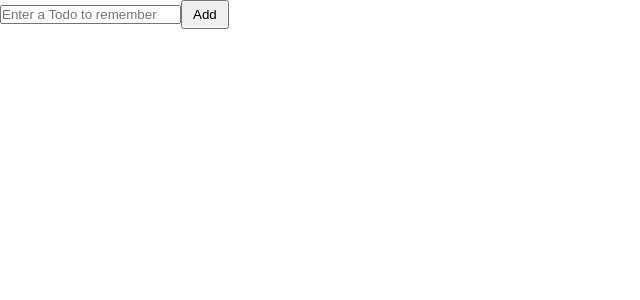
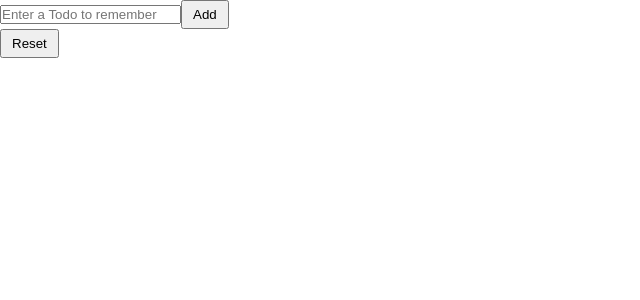
Before and after one commit to metehandoenmez/react-exercises, a React (Create React App) app: page / in a window 1280 px wide. Shown: the top 300 px of the page, without its empty margins (0-640 px from the left). Built offline with nearby package versions, Linux system fonts and the light colour scheme.

Commit message:
completed exercise 25

```diff
--- a/src/TodoList.jsx
+++ b/src/TodoList.jsx
@@ -20,6 +20,12 @@ export default class TodoList extends React.Component {
         })
     }
 
+    handleReset = () => {
+        this.setState({
+            items: []
+        })
+    }
+
     render() {
 
         return (
@@ -28,7 +34,8 @@ export default class TodoList extends React.Component {
                 value={this.state.input}
                 onChange={this.handleInput}
                 placeholder="Enter a Todo to remember" />
-                <button onClick={this.handleItemPush}>Add</button>
+                <button onClick={this.handleItemPush}>Add</button> <br />
+                <button onClick={this.handleReset}>Reset</button>
                 <ul>
                     {this.state.items.map((item,index) => (
                     <li key={item + index}>{item}</li>
```
Also changed, not shown: 1 other file (tests, documents, lock files or other folders).
